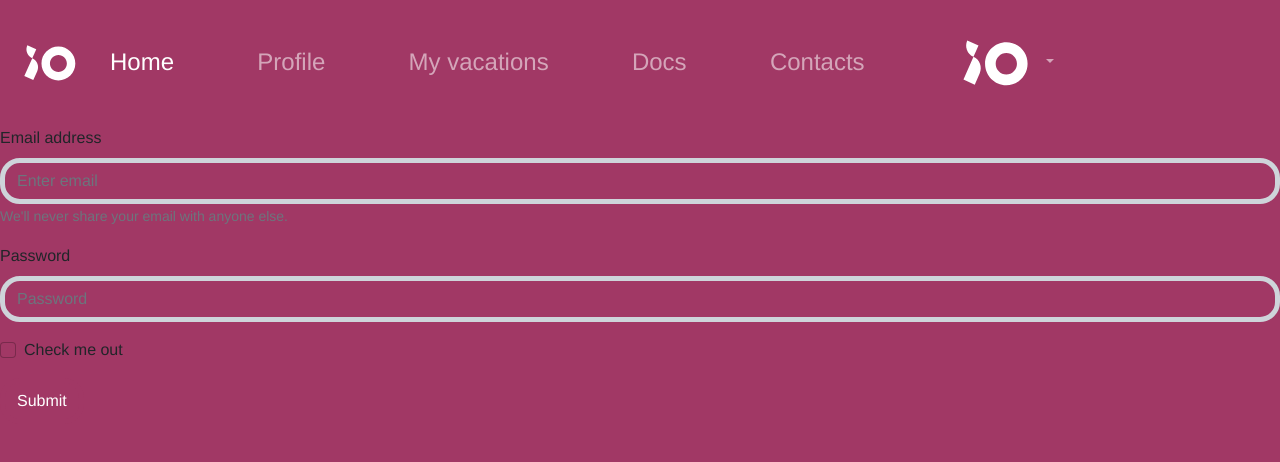
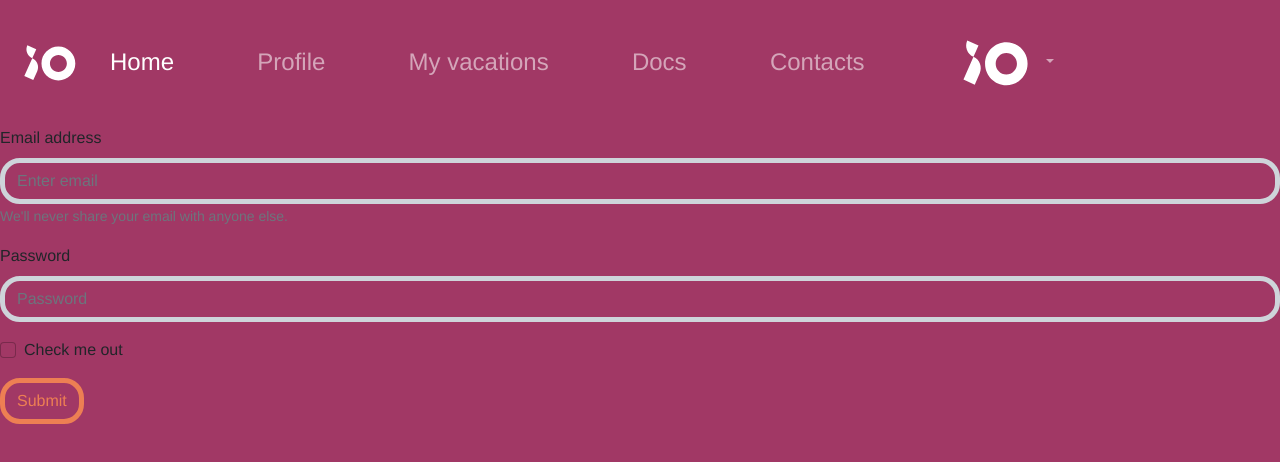
Before and after one commit to kristiyan675/ioPeoplePractise, a React (Create React App) app: page / in a window 1280 px wide. Shown: the top 462 px of the page. Built offline with nearby package versions, Linux system fonts and the light colour scheme.

Commit message:
new styling changes

```diff
--- a/src/components/Documents/Documents.js
+++ b/src/components/Documents/Documents.js
@@ -13,7 +13,7 @@ import Navigation from "../Homepage/Navigation/Navigation";
 const Documents = (props) => {
   return (
     <div>
-      <Container className="d-flex align-items-center align-self-center">
+      <Container className="d-flex align-items-center align-self-center bs-body-bg-IOpurple">
         <Row>
           <Col className=" py-5">
             <Accordion>
--- a/src/components/loginForm.js
+++ b/src/components/loginForm.js
@@ -77,7 +77,7 @@ const LoginForm = (props) => {
       <Form.Group className="mb-3" controlId="formBasicCheckbox">
         <Form.Check type="checkbox" label="Check me out" />
       </Form.Group>
-      <Button variant="primary" type="submit">
+      <Button variant="outline-secondary" type="submit">
         Submit
       </Button>
     </Form>
--- a/src/style.scss
+++ b/src/style.scss
@@ -24,6 +24,7 @@ $border-radius: 20px;
 $btn-border-radius: 20px;
 $btn-link-hover-color: #f7f7f7;
 
+
 //Table variables
 $table-color: $light;
 
@@ -36,7 +37,7 @@ $accordion-border-color: rgba($secondary, .125);
 //Custom Font variables
 $font-family-sans-serif: "TT Commons Pro", Helvetica, sans-serif;
 $secondary-font: "Reckless", "Nimbus Roman";
-$text-color: #f7f7f7;
+
 
 
 
```
